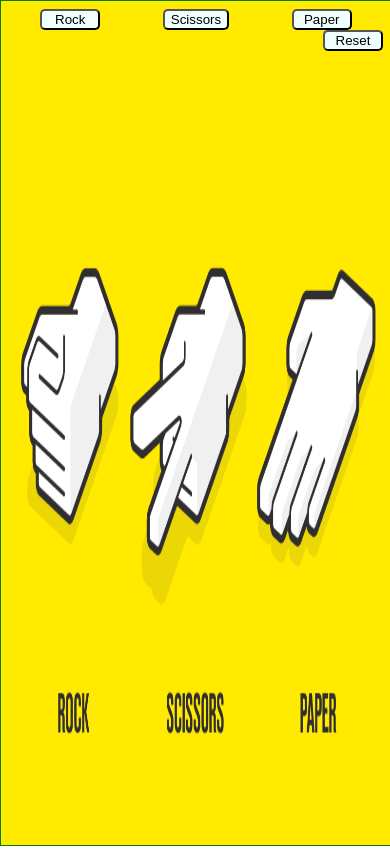
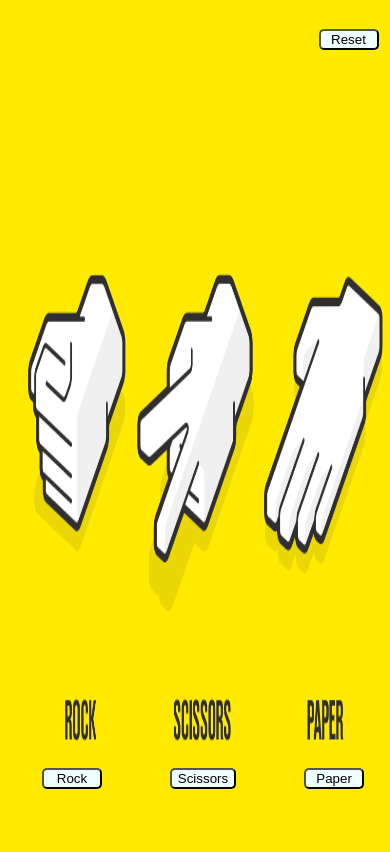
Before and after one commit to captainnairauk/rock-paper-scissors, a plain HTML site: page index.html in a window 390 px wide. Drawn offline with Linux system fonts and the light colour scheme.

Commit message:
Made the buttons responsive.

```diff
--- a/index.html
+++ b/index.html
@@ -1,13 +1,9 @@
 <!DOCTYPE html>
 <html>
+
 <meta name="viewport" content="width=device-width, initial-scale=1.0" charset="utf-8">
 <title>Rock Paper Scissors</title>
 <link rel="stylesheet" , href="style.css">
-
-
-
-<head>
-</head>
 
 <body>
     <div id="buttons-container">
@@ -22,9 +18,6 @@
     <div id="roundResult"> </div>
 </body>
 
-
-
-
 <script src="script.js"></script>
 
 </html>
--- a/script.js
+++ b/script.js
@@ -13,7 +13,6 @@ let computerScore = 0;
 let totalPlayerScore = 0;
 let totalComputerScore = 0;
 let x = 0;
-let round = x / 2;
 
 const container = document.querySelector("#buttons-container");
 
--- a/style.css
+++ b/style.css
@@ -1,30 +1,22 @@
-html{
+html,body{
+    position: absolute;
     background: url("bacground-image.png");
-    background-repeat: no-repeat;
     background-size: 100% 100%;
+    height: 100%;
     width: 100%;
-    height: 100%;
-    border: 1px solid green;
 }
-
 #buttons-container{
-    height: 100%;
-    bottom: 100%;
+    position: relative;
+    top: 90%;
     display: flex;
-    flex-wrap: nowrap;
-    flex-direction: row;
-    justify-content: space-around;
-    align-items: baseline;
-    position: relative;
+    justify-content:space-around;
 }
 
 #reset{
+    position: relative;
+    right: 5%;
     display: flex;
-    flex-wrap: nowrap;
-    flex-direction: row;
     justify-content: flex-end;
-    position: relative;
-    bottom: 0px;
 }
 
 .button{
```
